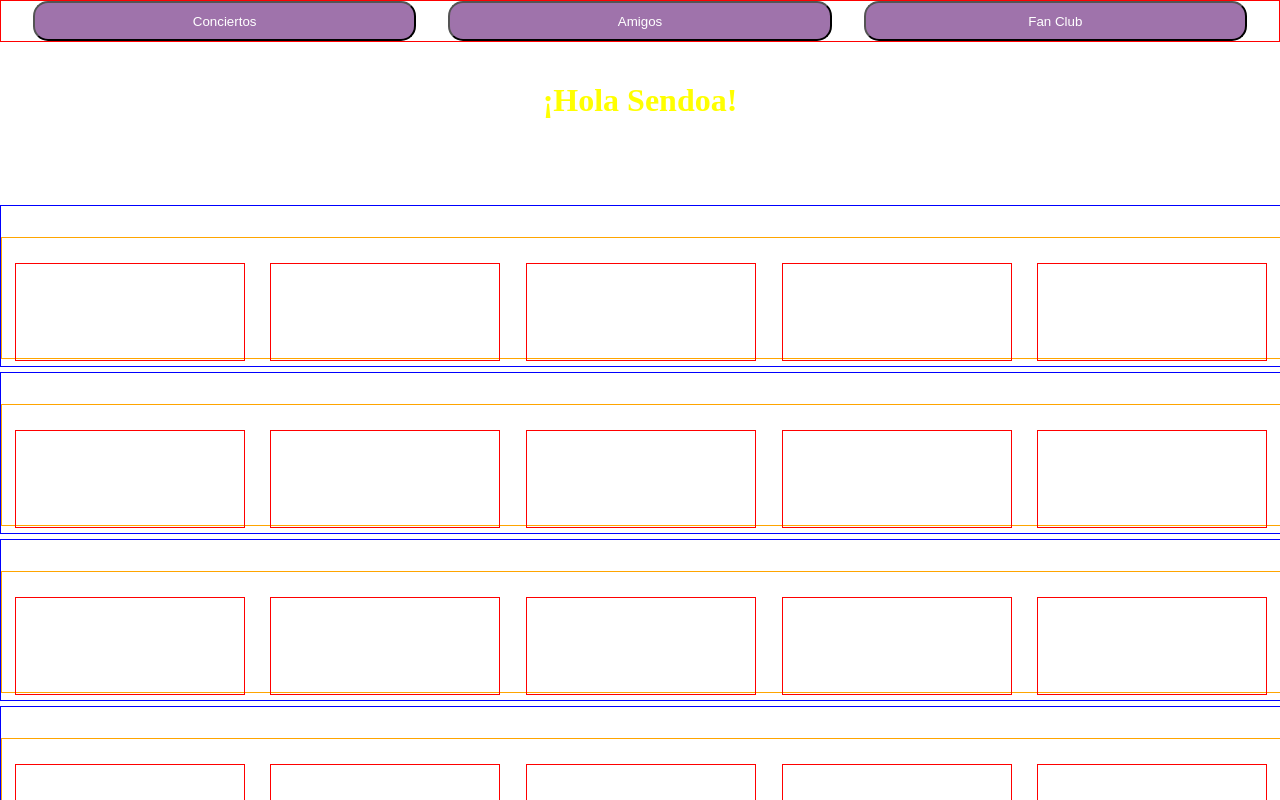
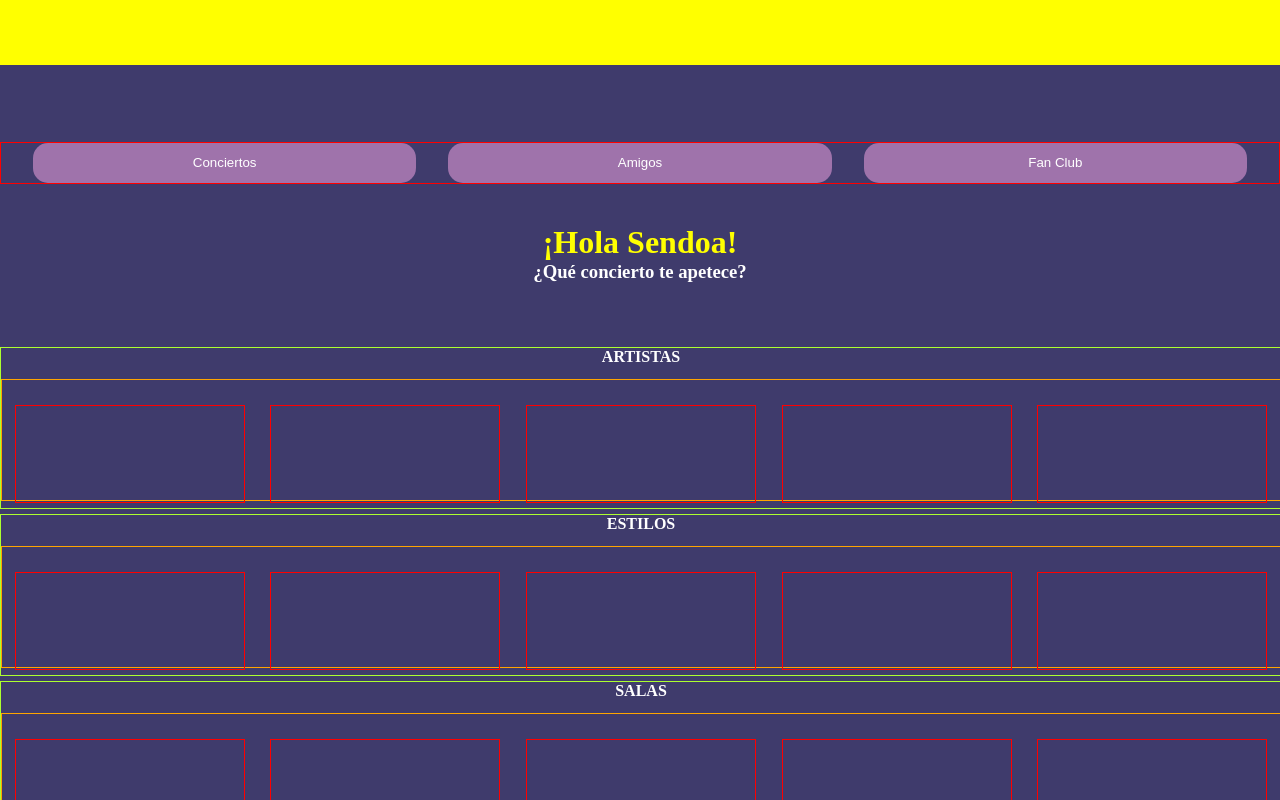
Before and after one commit to jesuscorcoles/Rhitme-App, a React (Create React App) app in the folder rhitme/: page / in a window 1280 px wide. Shown: the top 800 px of the page. Built offline with nearby package versions, Linux system fonts and the light colour scheme.

Commit message:
HomePage somestyles

```diff
--- a/rhitme/package.json
+++ b/rhitme/package.json
@@ -8,6 +8,7 @@
     "@testing-library/user-event": "^13.5.0",
     "react": "^18.2.0",
     "react-dom": "^18.2.0",
+    "react-router-dom": "^6.4.3",
     "react-scripts": "5.0.1",
     "web-vitals": "^2.1.4"
   },
--- a/rhitme/src/Pages/HomePage/HomePage.jsx
+++ b/rhitme/src/Pages/HomePage/HomePage.jsx
@@ -5,6 +5,7 @@
 const HomePage = () => {
   return (
     <div className='general'>
+        <header className='header'></header>
         <div className='grupobotones'>
             <button className='botonhome'>Conciertos</button>
             <button className='botonhome'>Amigos</button>
--- a/rhitme/src/Pages/HomePage/HomePage.scss
+++ b/rhitme/src/Pages/HomePage/HomePage.scss
@@ -1,5 +1,11 @@
 .general{
-    // background-color: #3F3B6C;
+    background-color: #3F3B6C;
+}
+
+.header{
+    background-color: yellow;
+    width: 100%;
+    height: 65px;
 }
 
 .h1{
@@ -15,6 +21,7 @@
     flex-wrap: wrap;
     justify-content: space-evenly;
     border: solid 1px red;
+    margin-top: 6%;
 }
 
 .botonhome{
@@ -23,6 +30,7 @@
     border-radius: 15px;
     background-color: #9F73AB;
     color: white;
+    border: none;
 }
 
 .titulos{
@@ -59,7 +67,7 @@
 
 .divcompleto{
     width: 100%;
-    border: solid 1px blue;
+    border: solid 1px greenyellow;
     height: 20vh;
     margin-bottom: 5px;
 }
```
Also changed, not shown: 1 other file (tests, documents, lock files or other folders).
